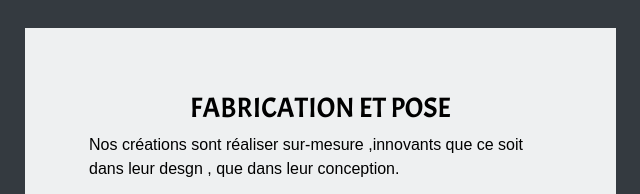
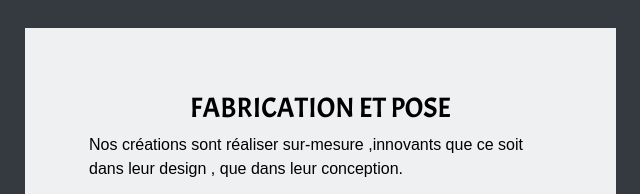
Before and after one commit to Nahjoo/Mon-projet, a plain HTML site: page index.html in a window 1280 px wide. Shown: the part 1280-1474 px from the top of the page, 24-664 px from the left. Drawn offline with nearby package versions, Linux system fonts and the light colour scheme; a web font is replaced by a local one.

Commit message:
modif les pages realisation

```diff
--- a/index.html
+++ b/index.html
@@ -111,7 +111,7 @@
                 </div>
                 <div class="col-lg-6 bg-color">
                     <h3>FABRICATION ET POSE</h3>
-                    <p>Nos créations sont réaliser sur-mesure ,innovants que ce soit dans leur desgn , que dans
+                    <p>Nos créations sont réaliser sur-mesure ,innovants que ce soit dans leur design , que dans
                         leur conception.</p>
                     <p>Ce que l'ont vous propose s'adapte à tout type d'habitation.
                         Nous assurons la fabrication et la pose de nos création sur toute la France.</p>
```
